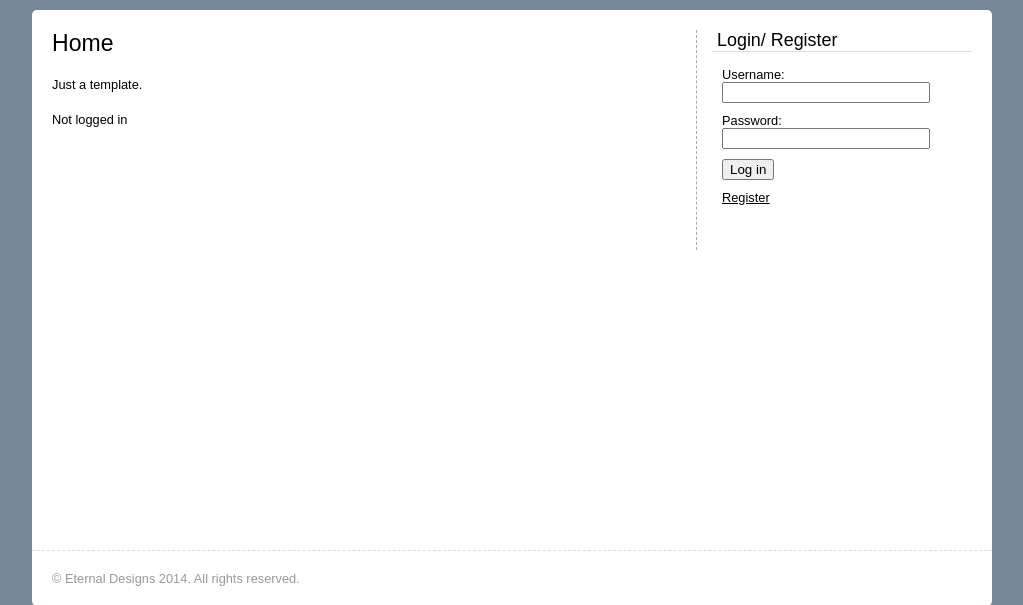
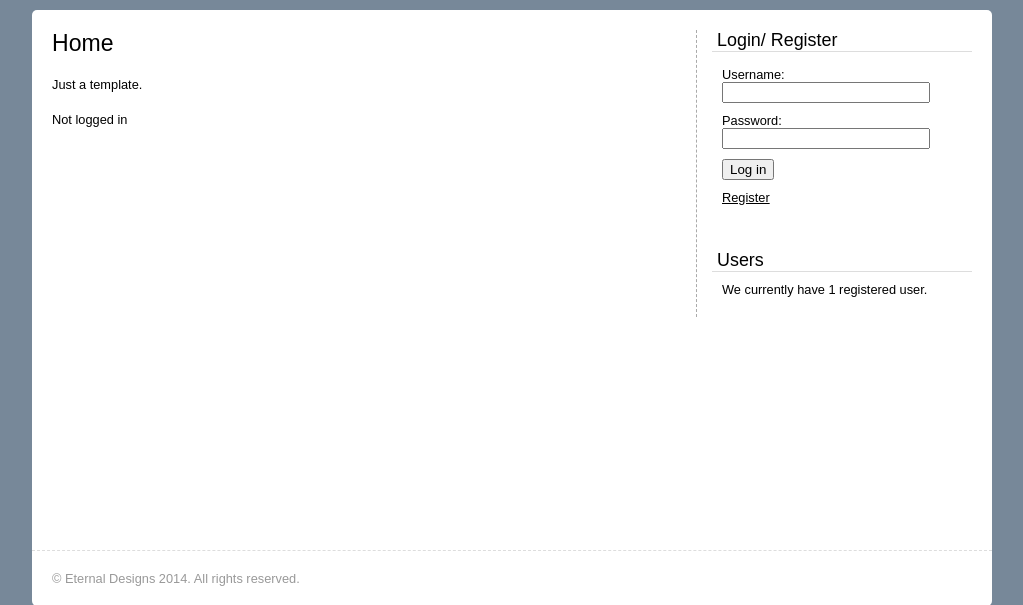
Before and after one commit to cyrusonline/login, a PHP site: page / in a window 1280 px wide. Shown: the part 82-687 px from the top of the page, without its empty margins (128-1151 px from the left). Run offline with PHP 8.4, Linux system fonts and the light colour scheme; data comes from the database, SQL or seed files in the repository; some libraries are stand-ins or nearby versions.

Commit message:
start lecture 11

```diff
--- a/core/functions/users.php
+++ b/core/functions/users.php
@@ -1,4 +1,10 @@
 <?php
+
+
+function user_count(){
+	return (mysql_result(mysql_query("SELECT COUNT(`user_id`) FROM `users` WHERE `active` = 1"), 0)) ;
+
+}
 
 function user_data($user_id){
 	$data = array();
@@ -14,14 +20,14 @@ function user_data($user_id){
 		if($func_num_args>1){
 			unset($func_get_args[0]);
 			$fields = '`'.implode('`,`',$func_get_args).'`';
-// 			echo "SELECT $fields FROM `users` WHERE `user_id`=$user_id";
+			echo "SELECT $fields FROM `users` WHERE `user_id`=$user_id";
 
 			//echo $fields;
 			$data = mysql_fetch_assoc(mysql_query("SELECT $fields FROM `users` WHERE `user_id`=$user_id"));
 // 			print_r($data);
 // 			die();
 
-
+// 			echo $data;
 			return $data;
 
 
--- a/includes/aside.php
+++ b/includes/aside.php
@@ -7,6 +7,7 @@
 		include 'includes/widgets/login.php';
 	}
 
+	include 'includes/widgets/user_count.php';
 ?>
 
 
--- a/includes/widgets/loggedin.php
+++ b/includes/widgets/loggedin.php
@@ -1,6 +1,9 @@
 <div class = "widget">
 <h2>Hello, <?php echo $user_data['first_name']?>!</h2>
 <div class="inner">
-links
+<ul>
+<li><a href="logout.php">Logout</a></li>
+<li><a href="changepassword.php">Change Password</a></li>
+</ul>
 </div>
 </div>
--- /dev/null
+++ b/includes/widgets/user_count.php
@@ -0,0 +1,24 @@
+<div class = "widget">
+<h2>Users</h2>
+
+<?php
+//  if (user_count()==1){
+
+// 	$user = "user";
+
+// }else{
+// 	$user = "users";
+// }
+
+?>
+<div class="inner">
+
+<?php
+$user_count = user_count();
+$suffix = ($user_count !=1) ?'s':'';
+
+
+?>
+	We currently have <?php echo user_count() ?>  registered user<?php echo $suffix;?>.
+</div>
+</div>
```
